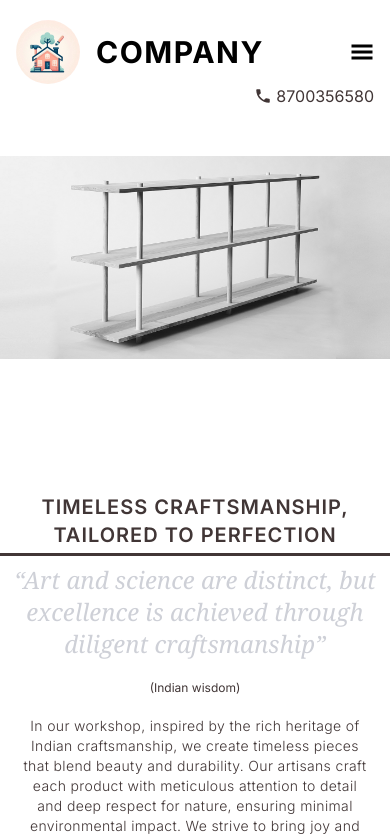
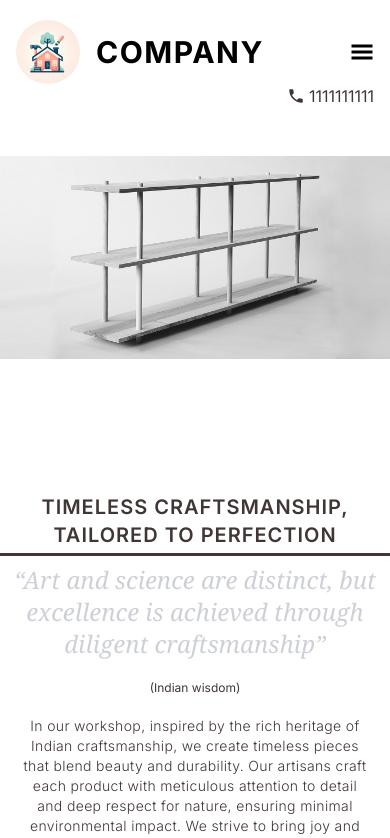
Before and after one commit to Improver2108/woodwork, a Next.js app: page / in a window 390 px wide. Shown: the top 838 px of the page. Built offline with nearby package versions, Linux system fonts and the light colour scheme.

Commit message:
"Updated phone numbers and email address in ContactForm and Navbar components, and modified Google Maps embed URL in ContactForm."

```diff
--- a/src/app/contactForm.tsx
+++ b/src/app/contactForm.tsx
@@ -15,8 +15,8 @@ export default function ContactForm() {
             advise on all issues and select the optimal solution.
           </p>
           <p className="flex flex-col gap-1">
-            <Link href={"tel:8700346580"}>8700346580</Link>
-            <Link href={"tel:8700346580"}>8700346580</Link>
+            <Link href={"tel:1111111111"}>1111111111</Link>
+            <Link href={"tel:1111111111"}>1111111111</Link>
           </p>
           <p className="text-3xl space-x-2">
             <button className="">
@@ -29,9 +29,7 @@ export default function ContactForm() {
           <p className="flex flex-col">
             Write as a mail at:
             <span>
-              <Link href={"mailto:yashrawat2108@gmail.com"}>
-                yashrawat2108@gmail.com
-              </Link>
+              <Link href={"/"}>loremIpsum@gmail.com</Link>
             </span>
           </p>
           <p>
@@ -45,11 +43,11 @@ export default function ContactForm() {
         <div>
           <iframe
             className="w-full rounded-xl border-none"
-            src="https://www.google.com/maps/embed?pb=!1m18!1m12!1m3!1d14011.999575003521!2d77.09098035!3d28.59978!2m3!1f0!2f0!3f0!3m2!1i1024!2i768!4f13.1!3m3!1m2!1s0x390d1b5f26ea6113%3A0xde1ed272897adb6e!2sTriple%20Thrive%20Fashion!5e0!3m2!1sen!2sin!4v1716483159761!5m2!1sen!2sin"
+            src="https://www.google.com/maps/embed?pb=!1m18!1m12!1m3!1d224346.5400466074!2d77.04417434001834!3d28.527252739872903!2m3!1f0!2f0!3f0!3m2!1i1024!2i768!4f13.1!3m3!1m2!1s0x390cfd5b347eb62d%3A0x52c2b7494e204dce!2sNew%20Delhi%2C%20Delhi!5e0!3m2!1sen!2sin!4v1718526358516!5m2!1sen!2sin"
             width="600"
             height="450"
             loading="lazy"
-          />
+          ></iframe>
         </div>
       </div>
     </section>
--- a/src/app/navbar.tsx
+++ b/src/app/navbar.tsx
@@ -18,11 +18,11 @@ const Logo = () => (
 );
 const Contact = () => (
   <Link
-    href={"tel:8700346580"}
+    href={"tel:1111111111"}
     className="flex items-center gap-1 text-[#413636]"
   >
     <MdLocalPhone className="text-lg" />
-    8700356580
+    1111111111
   </Link>
 );
 const Navbar = () => (
```
